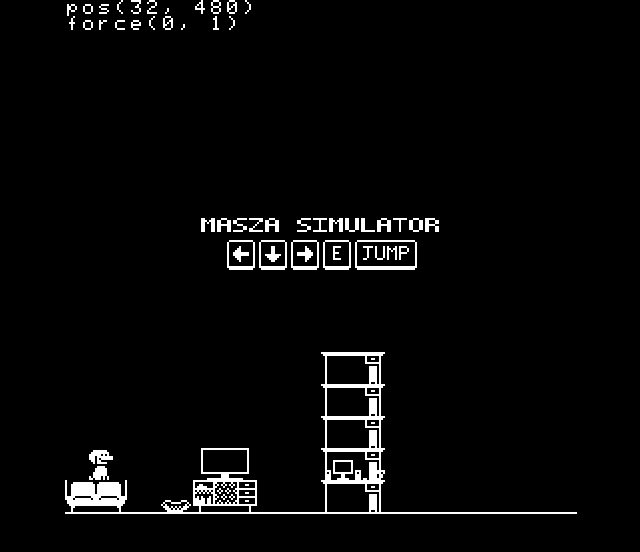
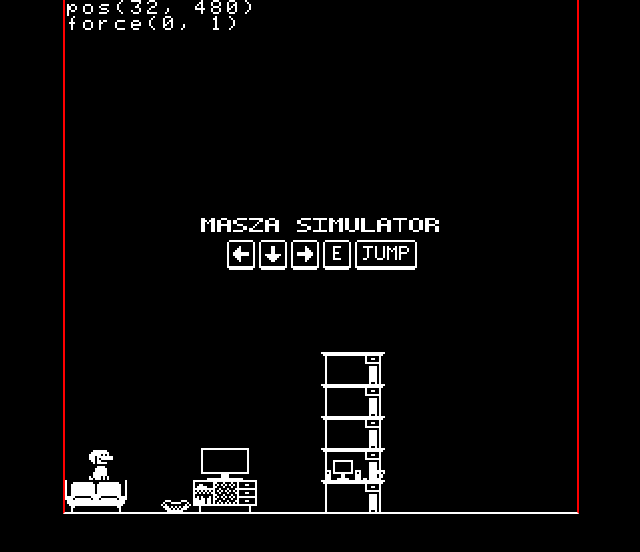
Before and after one commit to nmoutschen/masza.nmtsn.me, a Vue app: page / in a window 1280 px wide. Shown: the top 552 px of the page, without its empty margins (319-959 px from the left). Built offline with nearby package versions, Linux system fonts and the light colour scheme.

Commit message:
add debug information in devMode

```diff
--- a/src/components/Game.vue
+++ b/src/components/Game.vue
@@ -1,5 +1,5 @@
 <template>
-  <div id="game" :style="gameStyle">
+  <div id="game" :style="gameStyle" :class="{ devMode }">
     <div id="gameView" :style="gameViewStyle">
       <div :style="masza.style"></div>
       <div v-for="item in items" :key="item.id" :style="item.style" />
@@ -82,6 +82,12 @@ export default {
   border-bottom: 2px solid #fff;
   overflow: hidden;
 
+  &.devMode {
+    border-left: 2px solid #f00;
+    border-right: 2px solid #f00;
+    overflow: visible;
+  }
+
   #gameView {
     position: absolute;
   }
```
